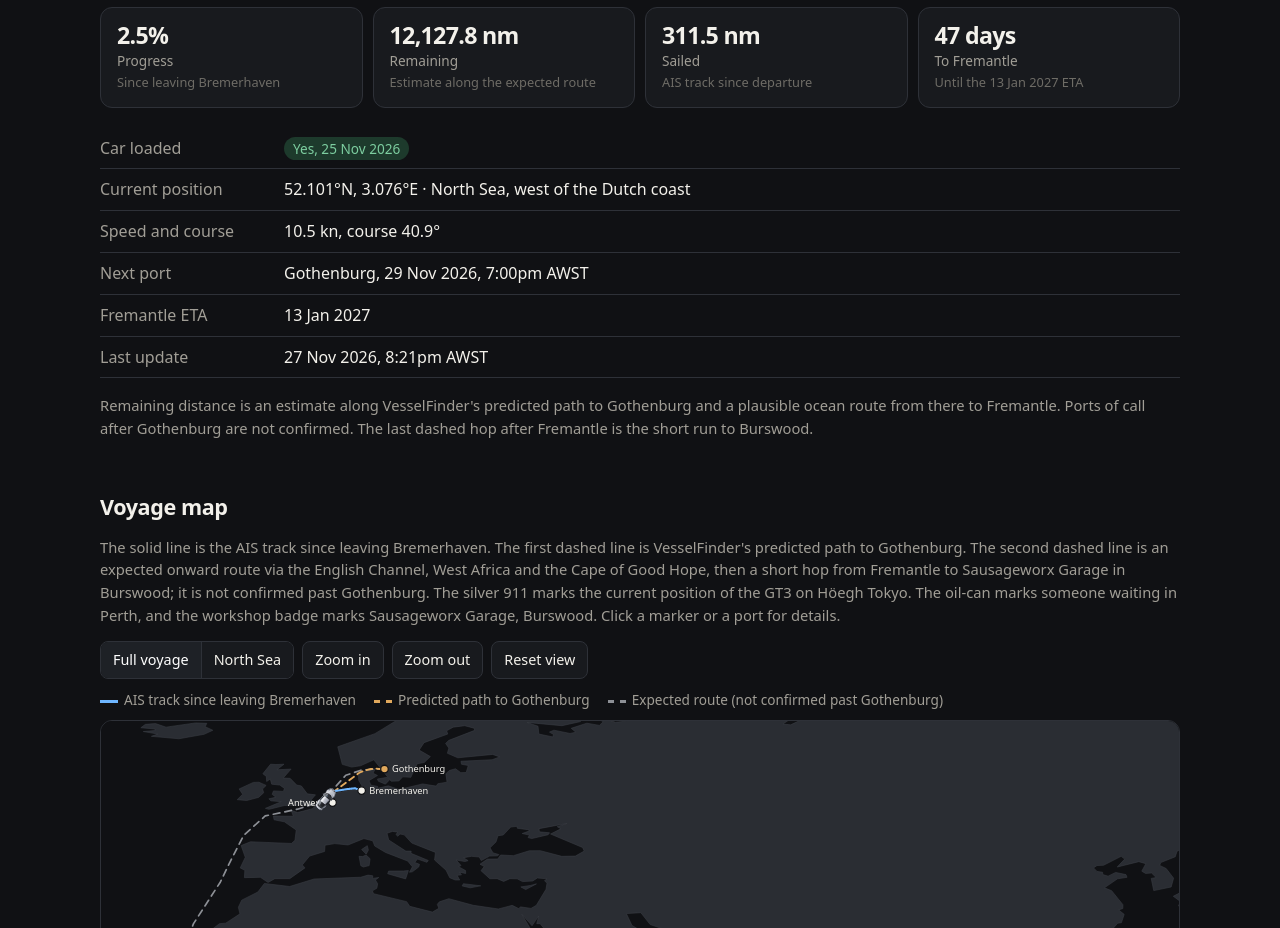
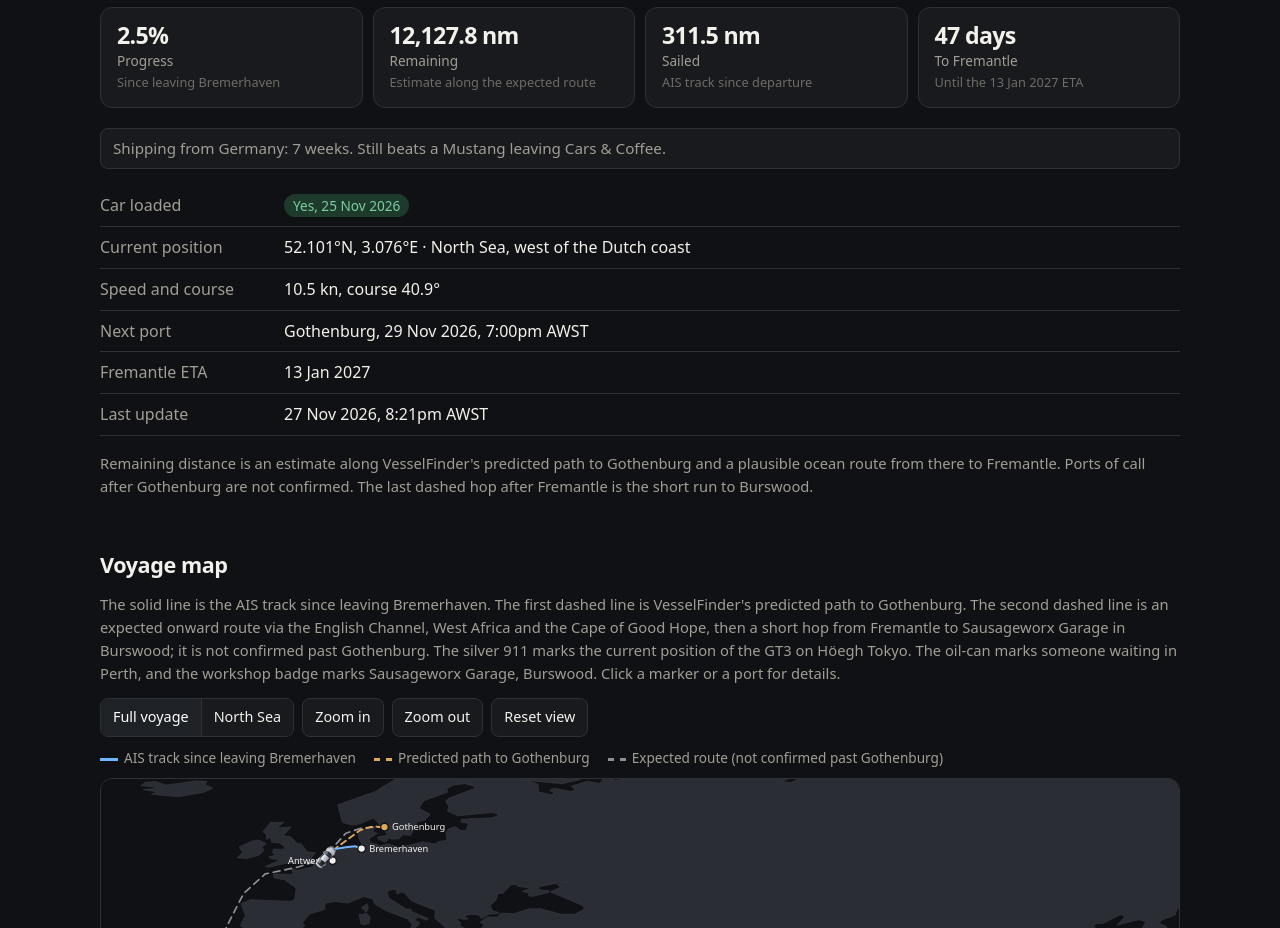
Before and after one commit to JohnBreed/ag-gt3, a plain HTML site: page index.html in a window 1280 px wide. Shown: the part 1440-2368 px from the top of the page. Drawn offline with Linux system fonts and the light colour scheme.

Commit message:
Add a short Mustang aside under the status metrics

```diff
--- a/index.html
+++ b/index.html
@@ -117,6 +117,15 @@
       border-radius: var(--radius);
       padding: 14px 16px;
       margin: 24px 0 0;
+    }
+    .aside {
+      margin: 0 0 16px;
+      padding: 8px 12px;
+      background: var(--bg-card);
+      border: 1px solid var(--line);
+      border-radius: 8px;
+      color: var(--muted);
+      font-size: 0.95rem;
     }
     .callout strong { display: block; margin-bottom: 4px; color: #fff; }
     .shots {
@@ -327,6 +336,7 @@
       <h2>Status</h2>
       <p>Höegh Tokyo is under way in the North Sea with the GT3 on board, heading for Gothenburg, then Fremantle on 13 Jan 2027, and on to Sausageworx Garage, Burswood after discharge.</p>
       <div class="metrics" id="metrics"></div>
+      <p class="aside">Shipping from Germany: 7 weeks. Still beats a Mustang leaving Cars &amp; Coffee.</p>
       <table class="props" id="status-props"></table>
       <p class="caption">Remaining distance is an estimate along VesselFinder's predicted path to Gothenburg and a plausible ocean route from there to Fremantle. Ports of call after Gothenburg are not confirmed. The last dashed hop after Fremantle is the short run to Burswood.</p>
     </section>
```
